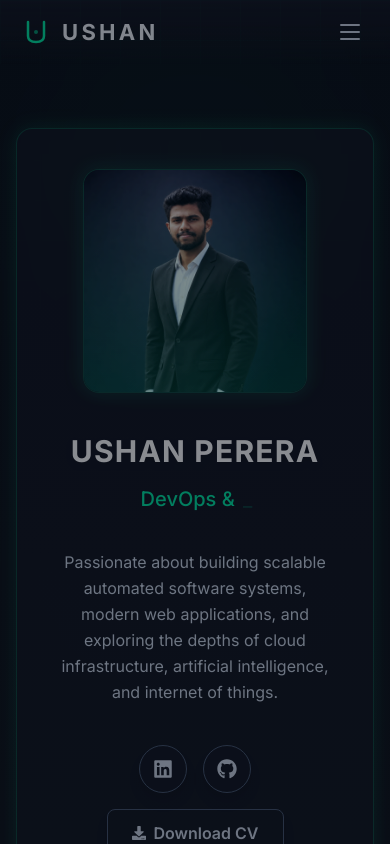
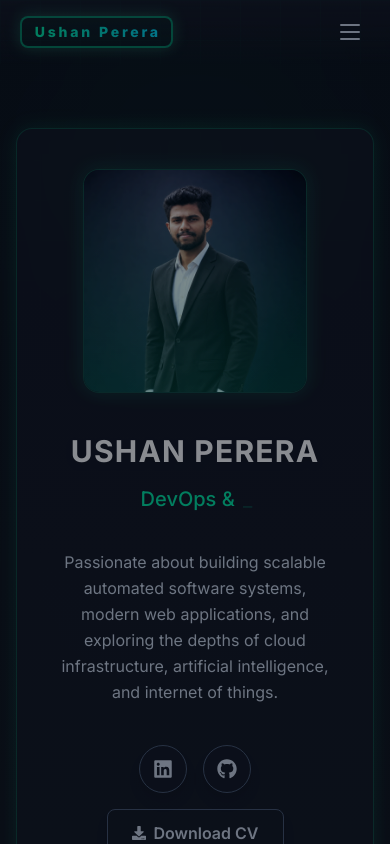
Before and after one commit to ushansamudithaperera/My-Portfolio, a Next.js app: page / in a window 390 px wide. Shown: the top 844 px of the page. Built offline with nearby package versions, Linux system fonts and the light colour scheme.

Commit message:
feat: implement responsive header and footer components for portfolio site

```diff
--- a/src/components/Footer.tsx
+++ b/src/components/Footer.tsx
@@ -13,13 +13,15 @@ export default function Footer() {
           {/* Column 1: Brand */}
           <div className="flex flex-col gap-4">
             <div>
-              <div className="flex items-center gap-3 mb-4">
-                {/* Abstract 'U' Logo matching the header */}
-                <div className="flex items-center justify-center w-8 h-8 rounded-lg border-[2px] border-emerald-400 text-emerald-400 font-bold text-lg shadow-[0_0_10px_rgba(52,211,153,0.3)]">
-                  U
+              <div className="flex items-center gap-3 mb-4 group cursor-pointer w-fit">
+                {/* USP Monogram Icon matching the header */}
+                <div className="relative flex items-center justify-center px-2.5 h-8 rounded-lg border-[2px] border-emerald-400/50 shadow-[0_0_15px_rgba(52,211,153,0.3)] bg-emerald-950/20 group-hover:border-emerald-400 transition-colors duration-300">
+                  <span className="font-extrabold text-sm tracking-[0.2em] bg-gradient-to-r from-emerald-400 via-teal-400 to-cyan-400 bg-clip-text text-transparent ml-[0.2em]">
+                    Ushan Perera
+                  </span>
                 </div>
-                <span className="text-xl md:text-2xl font-bold tracking-[0.3em] text-white uppercase">
-                  USHAN
+                <span className="text-xl md:text-2xl font-bold tracking-[0.3em] text-white uppercase group-hover:text-white transition-colors duration-300">
+
                 </span>
               </div>
               <p className="text-slate-400 text-sm mt-4 leading-relaxed max-w-sm">
--- a/src/components/Header.tsx
+++ b/src/components/Header.tsx
@@ -6,12 +6,12 @@ import { motion, AnimatePresence, useMotionValueEvent, useScroll } from 'framer-
 /* ─── Navigation Config ──────────────────────────────────────────── */
 
 const NAV_LINKS = [
-  { name: 'BIO',       href: '#about' },
+  { name: 'BIO', href: '#about' },
   { name: 'EDUCATION', href: '#education' },
-  { name: 'SKILLS',    href: '#skills' },
-  { name: 'PROJECTS',  href: '#projects' },
-  { name: 'EXTRA',     href: '#extra' },
-  { name: 'CONTACT',   href: '#contact' },
+  { name: 'SKILLS', href: '#skills' },
+  { name: 'PROJECTS', href: '#projects' },
+  { name: 'EXTRA', href: '#extra' },
+  { name: 'CONTACT', href: '#contact' },
 ];
 
 /* ─── Logo Component ─────────────────────────────────────────────── */
@@ -31,44 +31,16 @@ function Logo() {
       whileHover={{ scale: 1.02 }}
       whileTap={{ scale: 0.98 }}
     >
-      {/* U Monogram Icon */}
-      <div className="relative w-8 h-8 flex items-center justify-center">
-        <svg
-          viewBox="0 0 32 32"
-          fill="none"
-          className="w-full h-full"
-          aria-hidden="true"
-        >
-          {/* Outer bracket shape */}
-          <path
-            d="M8 6 L8 20 Q8 26 16 26 Q24 26 24 20 L24 6"
-            stroke="url(#logo-gradient)"
-            strokeWidth="2.5"
-            strokeLinecap="round"
-            fill="none"
-          />
-          {/* Inner glow dot */}
-          <circle cx="16" cy="16" r="2" fill="#00e6a0" opacity="0.6" />
-          <defs>
-            <linearGradient id="logo-gradient" x1="8" y1="6" x2="24" y2="26">
-              <stop offset="0%" stopColor="#00e6a0" />
-              <stop offset="100%" stopColor="#00ffaa" />
-            </linearGradient>
-          </defs>
-        </svg>
-        {/* Glow effect behind icon */}
-        <div
-          className="absolute inset-0 rounded-full opacity-0 group-hover:opacity-100 transition-opacity duration-500"
-          style={{
-            background: 'radial-gradient(circle, rgba(0,255,170,0.2) 0%, transparent 70%)',
-            filter: 'blur(8px)',
-          }}
-        />
+      {/* USP Monogram Icon */}
+      <div className="relative flex items-center justify-center px-2.5 h-8 rounded-lg border-[2px] border-emerald-400/50 shadow-[0_0_15px_rgba(52,211,153,0.3)] bg-emerald-950/20 group-hover:border-emerald-400 transition-colors duration-300">
+        <span className="font-extrabold text-sm tracking-[0.2em] bg-gradient-to-r from-emerald-400 via-teal-400 to-cyan-400 bg-clip-text text-transparent ml-[0.2em]">
+          Ushan Perera
+        </span>
       </div>
 
       {/* Wordmark */}
       <span className="text-[22px] font-bold tracking-[0.15em] text-slate-100 group-hover:text-white transition-colors duration-300">
-        USHAN
+
       </span>
     </motion.a>
   );
@@ -259,11 +231,10 @@ function MobileMenu({
                     animate={{ opacity: 1, x: 0 }}
                     exit={{ opacity: 0, x: 30 }}
                     transition={{ delay: idx * 0.05 + 0.1, duration: 0.3 }}
-                    className={`relative flex items-center gap-3 py-4 px-4 rounded-xl text-[14px] font-medium tracking-[0.1em] transition-all duration-200 group ${
-                      isActive
-                        ? 'text-emerald-300'
-                        : 'text-slate-400 hover:text-slate-200 hover:bg-slate-800/30'
-                    }`}
+                    className={`relative flex items-center gap-3 py-4 px-4 rounded-xl text-[14px] font-medium tracking-[0.1em] transition-all duration-200 group ${isActive
+                      ? 'text-emerald-300'
+                      : 'text-slate-400 hover:text-slate-200 hover:bg-slate-800/30'
+                      }`}
                   >
                     {/* Active bar */}
                     {isActive && (
@@ -279,9 +250,8 @@ function MobileMenu({
 
                     {/* Dot */}
                     <span
-                      className={`w-1.5 h-1.5 rounded-full flex-shrink-0 transition-colors duration-200 ${
-                        isActive ? 'bg-emerald-400' : 'bg-slate-600 group-hover:bg-slate-400'
-                      }`}
+                      className={`w-1.5 h-1.5 rounded-full flex-shrink-0 transition-colors duration-200 ${isActive ? 'bg-emerald-400' : 'bg-slate-600 group-hover:bg-slate-400'
+                        }`}
                     />
 
                     {link.name}
```
